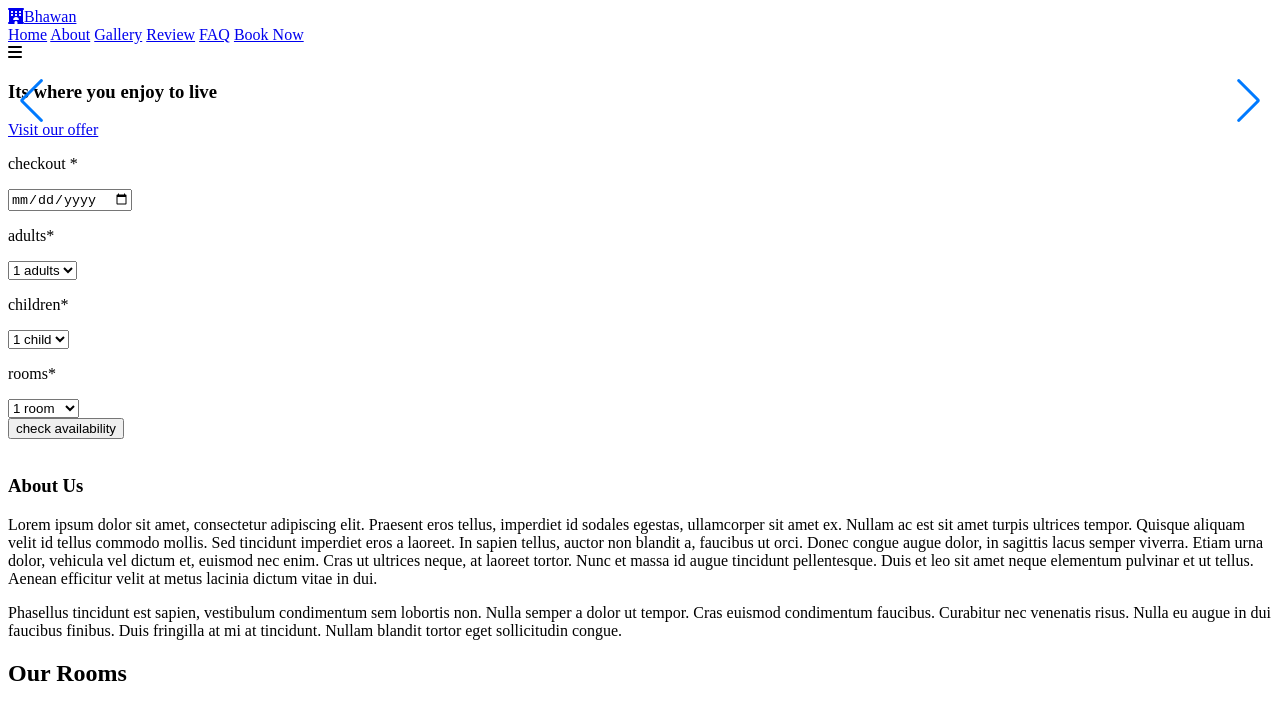
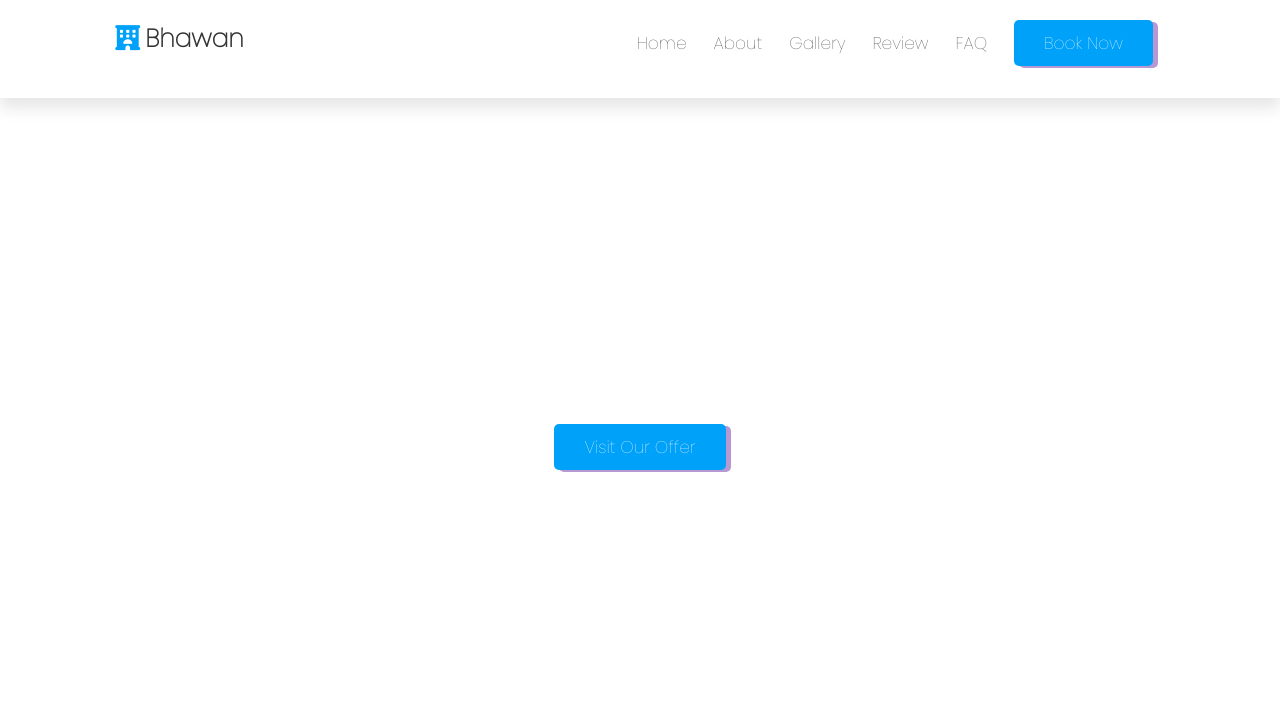
Before and after one commit to sk3922664/hotelnew, a plain HTML site: page index.html in a window 1280 px wide. Shown: the top 704 px of the page. Drawn offline with nearby package versions, Linux system fonts and the light colour scheme.

Commit message:
Update index.html

```diff
--- a/index.html
+++ b/index.html
@@ -7,7 +7,7 @@
     <title>Hotel Website</title>
     <link rel="stylesheet" href="https://cdnjs.cloudflare.com/ajax/libs/font-awesome/6.4.2/css/all.min.css"/>
     <link rel="stylesheet" href="https://unpkg.com/swiper@10.3.0/swiper-bundle.min.css"/>
-    <link rel="stylesheet" href="/index"/>
+    <link rel="stylesheet" href="/index.css"/>
 </head>
 <body>
     <header class="header">
```
